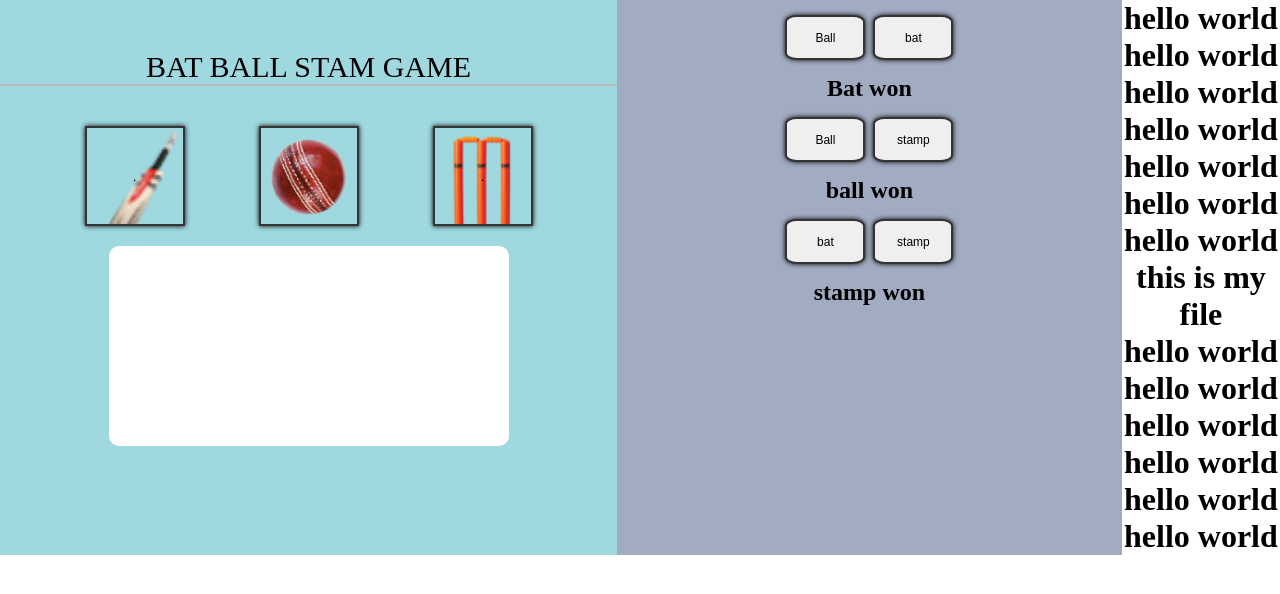
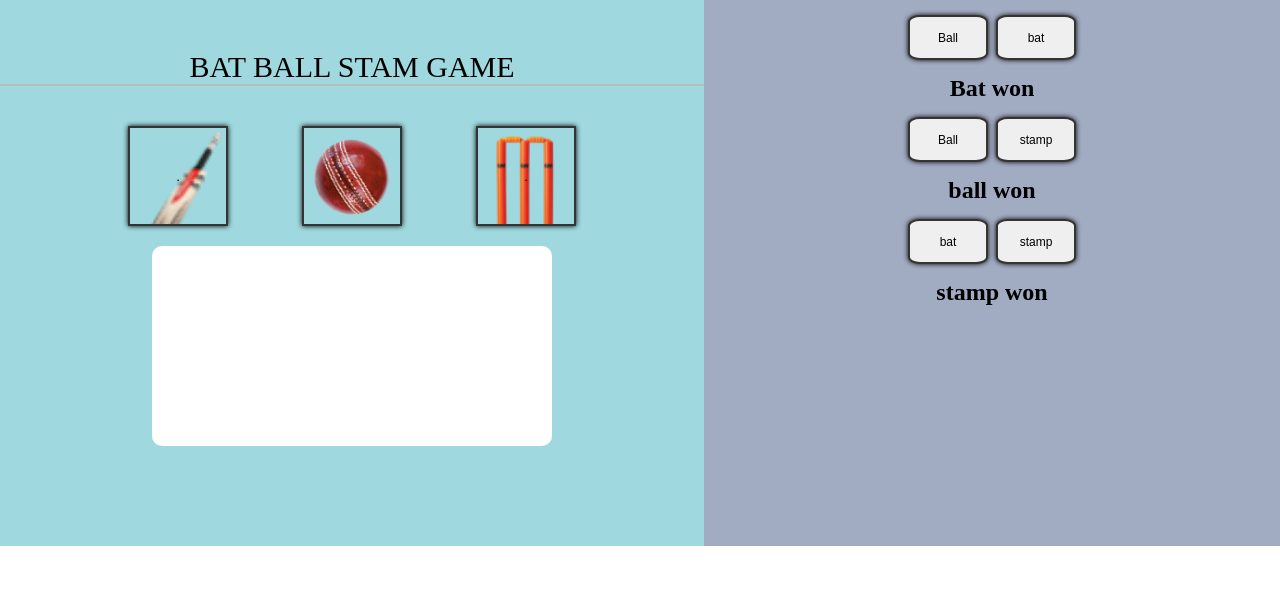
Before and after one commit to mydul62/team-work, a plain HTML site: page index.html in a window 1280 px wide. Drawn offline with Linux system fonts and the light colour scheme.

Commit message:
added update

```diff
--- a/index.html
+++ b/index.html
@@ -71,22 +71,6 @@
    </div>
     </div>
   </div>
-  <div>
-   <h1>hello world</h1>
-   <h1>hello world</h1>
-   <h1>hello world</h1>
-   <h1>hello world</h1>
-   <h1>hello world</h1>
-   <h1>hello world</h1>
-   <h1>hello world</h1>
-   <h1>this is my file</h1>
-   <h1>hello world</h1>
-   <h1>hello world</h1>
-   <h1>hello world</h1>
-   <h1>hello world</h1>
-   <h1>hello world</h1>
-   <h1>hello world</h1>
-  </div>
 </div>
 
   <script src="js/criket.js"></script>
```
